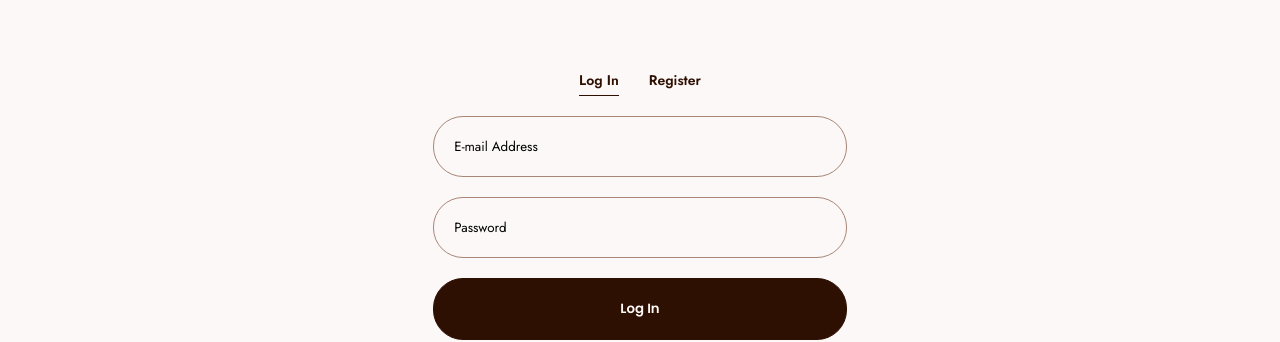
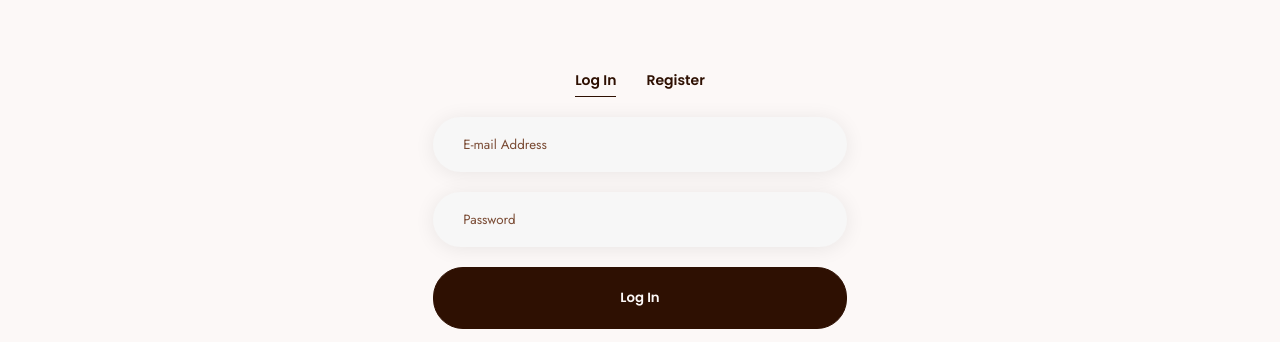
Before and after one commit to claudekiseke/frshlysqueezd, a Next.js app in the folder frshlyweb/: page /account/login in a window 1280 px wide. Shown: the part 140-482 px from the top of the page. Built offline with nearby package versions, Linux system fonts and the light colour scheme; no server answers; a web font is replaced by a local one.

Commit message:
Account login pages updates

```diff
--- a/frshlyweb/components/Forms/Auth/CareerDetails.js
+++ b/frshlyweb/components/Forms/Auth/CareerDetails.js
@@ -1,7 +1,10 @@
+import styles from './auth.module.css';
+
 const CareerDetails = ({ formData, setFormData }) => {
     return (
       <div className="register__career-details">
         <input
+          className={styles.login__textBox}
           id="signup__occupation"
           type="text"
           placeholder="Occupation"
@@ -9,6 +12,7 @@ const CareerDetails = ({ formData, setFormData }) => {
           onChange={(e) =>
             setFormData({ ...formData, occupation: e.target.value})} />
         <select
+          className={styles.login__textBox}
           name="industry"
           id="signup__industry"
           value={formData.industry}
@@ -21,6 +25,7 @@ const CareerDetails = ({ formData, setFormData }) => {
           <option value="audi">Audi</option>
         </select>
         <input
+          className={styles.login__textBox}
           id="signup__other"
           type="text"
           placeholder="Please specify"
@@ -41,6 +46,7 @@ const CareerDetails = ({ formData, setFormData }) => {
           <option value="senior">Senior Level</option>
         </select>
         <input
+          className={styles.login__textBox}
           id="signup__city"
           type="text"
           placeholder="City"
@@ -48,6 +54,7 @@ const CareerDetails = ({ formData, setFormData }) => {
           onChange={(e) =>
             setFormData({ ...formData, city: e.target.value })} />
         <input
+          className={styles.login__textBox}
           id="signup__country"
           type="text"
           placeholder="Country"
--- a/frshlyweb/components/Forms/Auth/Login.js
+++ b/frshlyweb/components/Forms/Auth/Login.js
@@ -2,6 +2,7 @@ import React, { useState } from "react";
 import Link from 'next/link';
 import { useRouter } from "next/router";
 import { logIn, signInWithGoogle } from "../../../firebase/clientApp";
+import styles from './auth.module.css';
 
 function Login() {
   const router = useRouter()
@@ -30,7 +31,7 @@ function Login() {
         <input
           id="login__email"
           type="text"
-          className="login__textBox"
+          className={styles.login__textBox}
           value={email}
           onChange={(e) => setEmail(e.target.value)}
           placeholder="E-mail Address"
@@ -38,7 +39,7 @@ function Login() {
         <input
           id="login__password"
           type="password"
-          className="login__textBox"
+          className={styles.login__textBox}
           value={password}
           onChange={(e) => setPassword(e.target.value)}
           placeholder="Password"
--- a/frshlyweb/components/Forms/Auth/NetworkDetails.js
+++ b/frshlyweb/components/Forms/Auth/NetworkDetails.js
@@ -1,7 +1,10 @@
+import styles from './auth.module.css';
+
 const NetworkDetails = ({ formData, setFormData }) => {
     return (
       <div className="register__network-details">
         {/* <input
+          className={styles.login__textBox}
           type="file"
           id="signup__profile-pic"
           name="profile-pic"
@@ -9,6 +12,7 @@ const NetworkDetails = ({ formData, setFormData }) => {
           onChange={(e) =>
             setFormData({ ...formData, profilepic: e.target.value })} /> */}
         <input
+          className={styles.login__textBox}
           id="signup__twitter"
           type="text"
           placeholder="Twitter"
@@ -16,6 +20,7 @@ const NetworkDetails = ({ formData, setFormData }) => {
           onChange={(e) =>
             setFormData({ ...formData, twitter: e.target.value })} />
         <input
+          className={styles.login__textBox}
           id="signup__instagram"
           type="text"
           placeholder="Instagram"
@@ -23,6 +28,7 @@ const NetworkDetails = ({ formData, setFormData }) => {
           onChange={(e) =>
             setFormData({ ...formData, instagram: e.target.value })} />
         <input
+          className={styles.login__textBox}
           id="signup__medium"
           type="text"
           placeholder="Medium"
@@ -30,6 +36,7 @@ const NetworkDetails = ({ formData, setFormData }) => {
           onChange={(e) =>
             setFormData({ ...formData, medium: e.target.value })} />
         <input
+          className={styles.login__textBox}
           id="signup__behance"
           type="text"
           placeholder="Behance"
@@ -37,6 +44,7 @@ const NetworkDetails = ({ formData, setFormData }) => {
           onChange={(e) =>
             setFormData({ ...formData, behance: e.target.value })} />
         <input
+          className={styles.login__textBox}
           id="signup__github"
           type="text"
           placeholder="Github"
--- a/frshlyweb/components/Forms/Auth/PersonalDetails.js
+++ b/frshlyweb/components/Forms/Auth/PersonalDetails.js
@@ -1,7 +1,10 @@
+import styles from './auth.module.css';
+
 const PersonalDetails = ({ formData, setFormData }) => {
     return (
       <div className="register__personal-details">
         <input
+          className={styles.login__textBox}
           id="signup__fname"
           type="text"
           placeholder="First name"
@@ -9,6 +12,7 @@ const PersonalDetails = ({ formData, setFormData }) => {
           onChange={(e) =>
             setFormData({ ...formData, fname: e.target.value })} />
         <input
+          className={styles.login__textBox}
           id="signup__lname"
           type="text"
           placeholder="Last name"
@@ -16,6 +20,7 @@ const PersonalDetails = ({ formData, setFormData }) => {
           onChange={(e) =>
             setFormData({ ...formData, lname: e.target.value })} />
         <input
+          className={styles.login__textBox}
           id="signup__email"
           type="email"
           placeholder="Email address"
@@ -23,6 +28,7 @@ const PersonalDetails = ({ formData, setFormData }) => {
           onChange={(e) =>
             setFormData({ ...formData, email: e.target.value })} />
         <input
+          className={styles.login__textBox}
           id="signup__password"
           type="password"
           placeholder="Password"
--- a/frshlyweb/components/Forms/Auth/auth.module.css
+++ b/frshlyweb/components/Forms/Auth/auth.module.css
@@ -4,6 +4,7 @@
 }
 .header {
     display: flex;
+    font-family: 'Poppins';
     justify-content: center;
     margin-bottom: 20px;
 }
@@ -11,7 +12,6 @@
     background-color: transparent;
     border: 0;
     color: var(--black-opacity);
-    font-family: inherit;
     font-size: 1em;
     font-weight: 600;
     margin-bottom: 0;
@@ -19,12 +19,19 @@
     text-decoration: none;
 }
 .login a:first-child {
-    color: var(--black);
     padding-bottom: 5px;
     border-bottom: 1px solid;
 }
 .register a:last-child {
-    color: var(--black);
     padding-bottom: 5px;
     border-bottom: 1px solid;
 }
+.login__textBox {
+    background-color: var(--grey);
+    border: none;
+    box-shadow: 0px 2px 20px rgba(0, 0, 0, 0.08);
+    padding: 18px 30px;
+}
+.login__textBox::placeholder {
+    color: var(--brown);
+}
```
